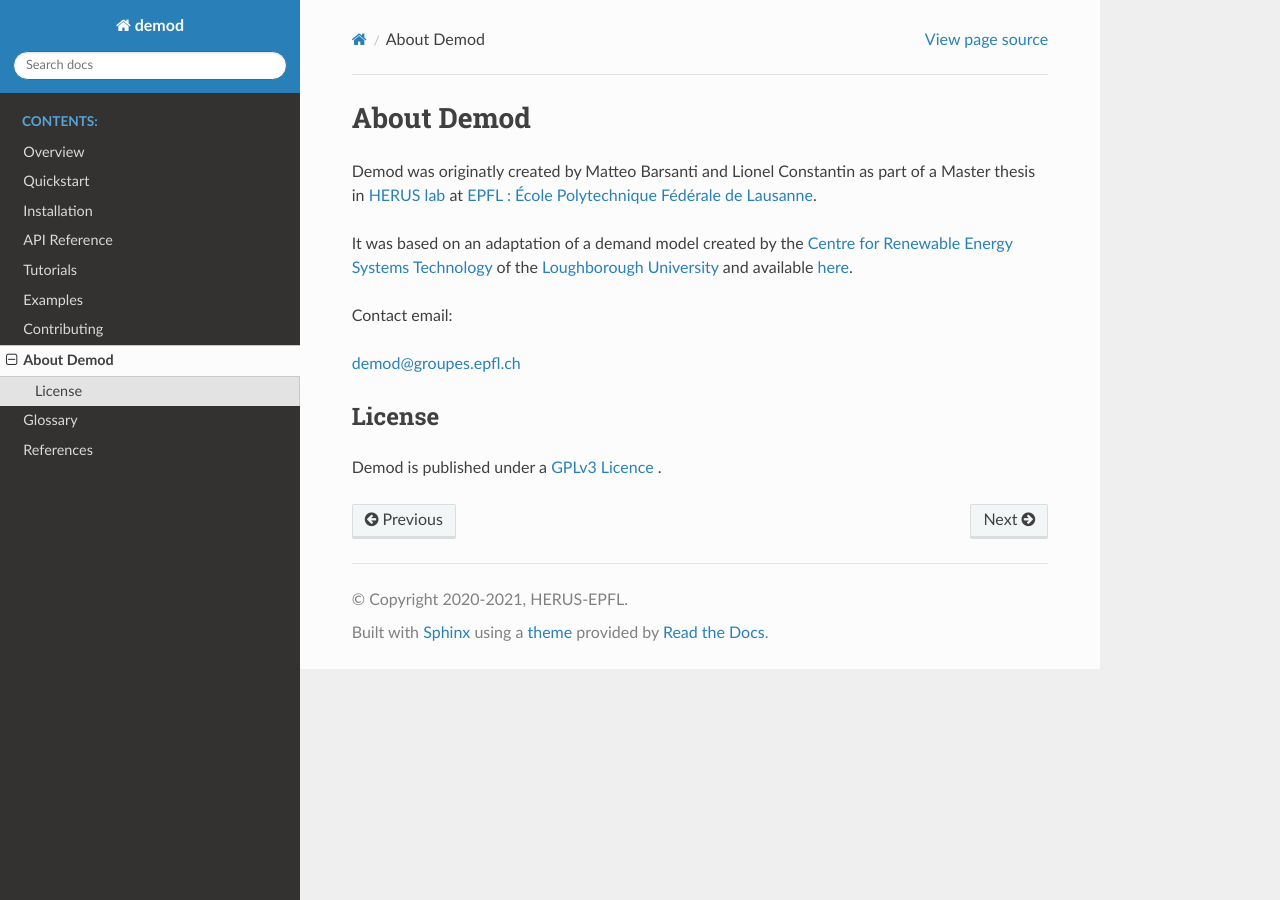
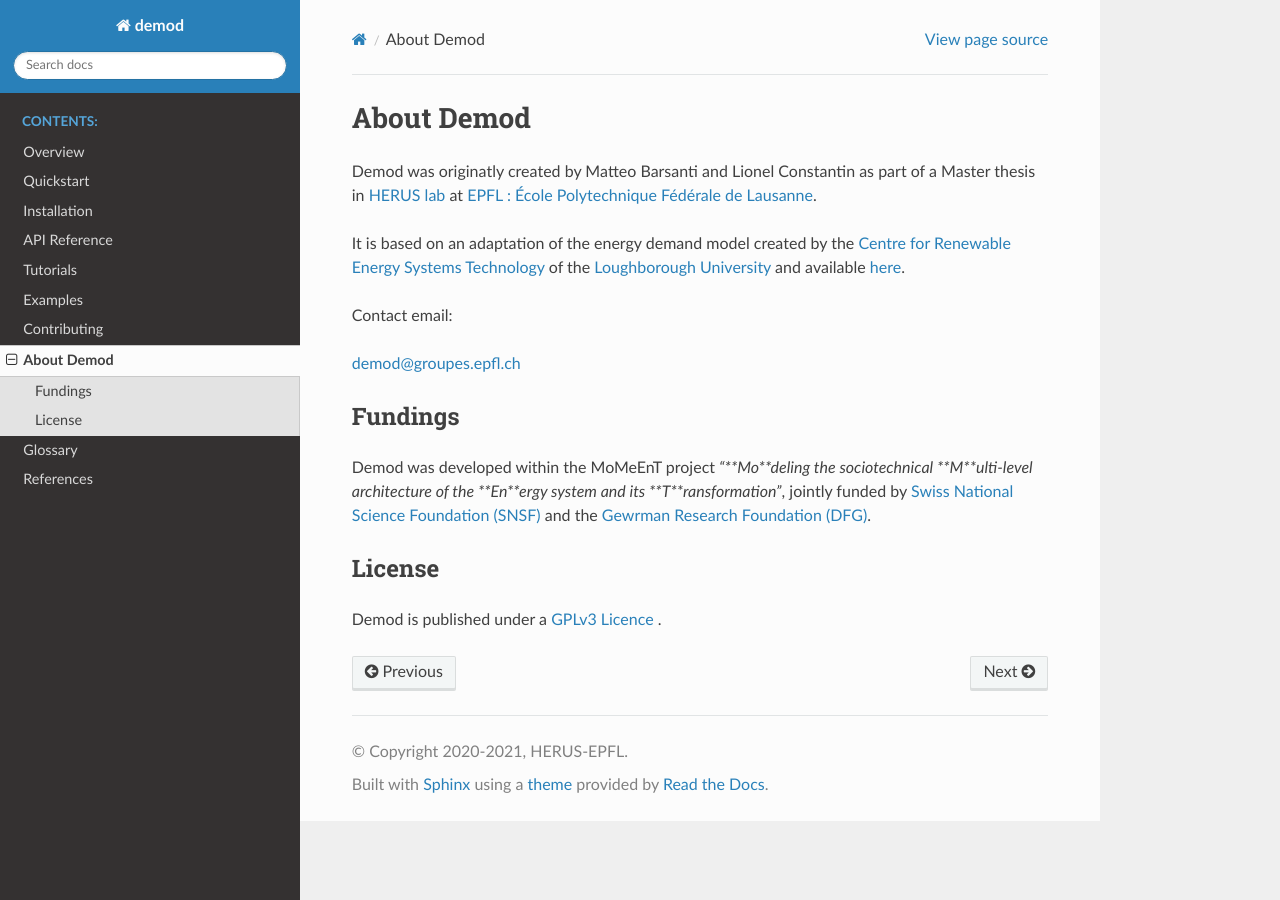
Before and after one commit to epfl-herus/demod, a Sphinx documentation site: the page built from docs/source/about/index.rst, in a window 1280 px wide. Built offline with Sphinx 7.4.7 and the Read the Docs theme 2.0.0, drawn with Linux system fonts in a browser that asks for light colours; formulas are drawn with MathJax 3.

Commit message:
Updated index with fundings

```diff
--- a/docs/source/about/index.rst
+++ b/docs/source/about/index.rst
@@ -7,7 +7,7 @@
 `HERUS lab <https://www.epfl.ch/labs/herus/>`_ at
 `EPFL : École Polytechnique Fédérale de Lausanne <https://www.epfl.ch/en/>`_.
 
-It was based on an adaptation of a demand model created by the
+It is based on an adaptation of the energy demand model created by the
 `Centre for Renewable Energy Systems Technology <https://www.lboro.ac.uk/research/crest/>`_
 of the
 `Loughborough University <https://www.lboro.ac.uk/>`_
@@ -18,6 +18,17 @@
 
 `demod@groupes.epfl.ch <demod@groupes.epfl.ch>`_
 
+
+Fundings
+----------
+
+Demod was developed within the MoMeEnT project
+*"**Mo**deling the sociotechnical **M**ulti-level architecture of the
+**En**ergy system and its **T**ransformation"*,
+jointly funded by
+`Swiss National Science Foundation (SNSF) <http://www.snf.ch/en/theSNSF/Pages/default.aspx>`_
+and the `Gewrman Research Foundation (DFG) <https://www.dfg.de/en/research_funding/index.html>`_.
+
 .. _licence:
 
 License
```
